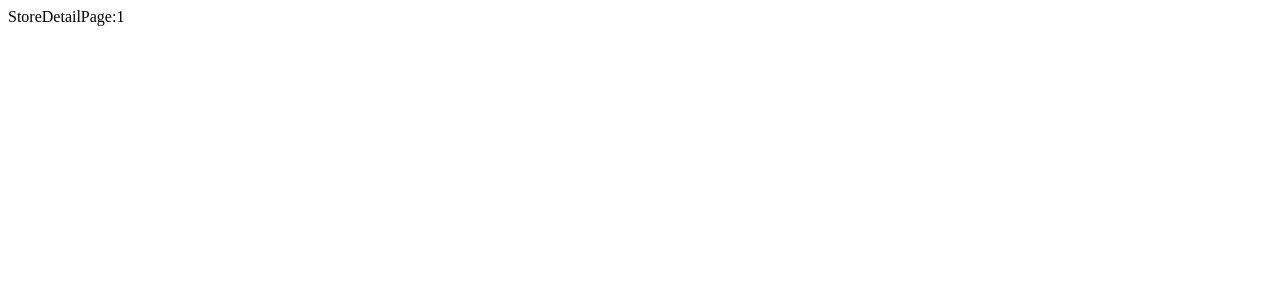
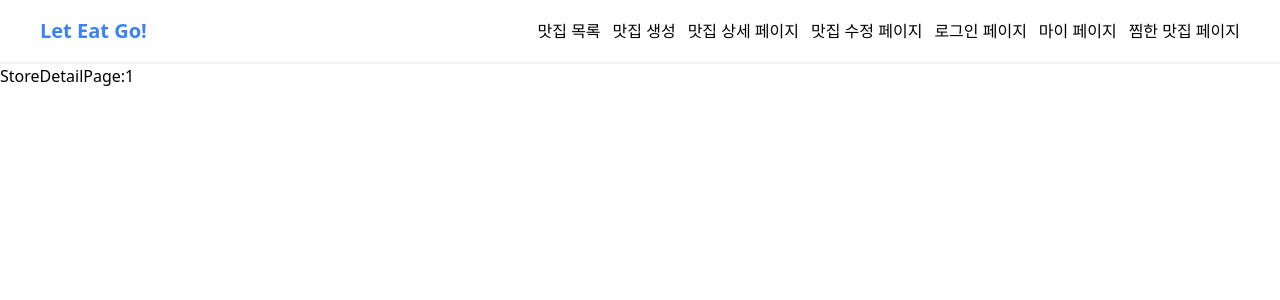
Before and after one commit to strongerDeer/let-eat-go, a Next.js app: page /stores/1 in a window 1280 px wide. Shown: the top 300 px of the page. Built offline with nearby package versions, Linux system fonts and the light colour scheme.

Commit message:
✨ Feat: Header 작업 및 카카오 지도 연동

```diff
--- a/package.json
+++ b/package.json
@@ -11,7 +11,8 @@
   "dependencies": {
     "react": "^18",
     "react-dom": "^18",
-    "next": "14.0.4"
+    "next": "14.0.4",
+    "react-icons": "^4.12.0"
   },
   "devDependencies": {
     "typescript": "^5",
--- /dev/null
+++ b/src/components/Map.tsx
@@ -0,0 +1,34 @@
+/* global kakao */
+
+import Script from 'next/script';
+
+declare global {
+  interface Window {
+    kakao: any;
+  }
+}
+export default function Map() {
+  const loadKakaoMap = () => {
+    //kakao map 로드
+    window.kakao.maps.load(() => {
+      var container = document.getElementById('map');
+      var options = {
+        center: new window.kakao.maps.LatLng(33.450701, 126.570667), //지도의 중심좌표.
+        level: 3, //지도의 레벨(확대, 축소 정도)
+      };
+      var map = new window.kakao.maps.Map(container, options);
+    });
+  };
+
+  return (
+    <>
+      <Script
+        strategy="afterInteractive"
+        type="text/javascript"
+        src={`//dapi.kakao.com/v2/maps/sdk.js?appkey=${process.env.NEXT_PUBLIC_KAKAO_MAP_CLIENT}&autoload=false`}
+        onReady={loadKakaoMap}
+      />
+      <div id="map" className="w-full h-screen bg-slate-50"></div>
+    </>
+  );
+}
--- /dev/null
+++ b/src/components/layouts/Header.module.css
@@ -0,0 +1,21 @@
+.header {
+  @apply
+  flex
+  justify-between
+  items-center
+
+  w-full
+  h-16
+  py-3
+  px-10
+
+  fixed top-0
+
+  border-b-2 border-b-gray-100
+
+  bg-white dark:bg-black
+}
+
+.logo{
+  @apply text-xl text-blue-500 font-[700]
+}
--- /dev/null
+++ b/src/components/layouts/Header.tsx
@@ -0,0 +1,15 @@
+import Link from 'next/link';
+import Nav from './Nav';
+
+import styles from './Header.module.css';
+
+export default function Header() {
+  return (
+    <header className={styles.header}>
+      <h1 className={styles.logo}>
+        <Link href="/">Let Eat Go!</Link>
+      </h1>
+      <Nav />
+    </header>
+  );
+}
--- /dev/null
+++ b/src/components/layouts/Nav.tsx
@@ -0,0 +1,63 @@
+import Link from 'next/link';
+import { useState } from 'react';
+import { FiMenu, FiX } from 'react-icons/fi';
+
+function MobileNav() {
+  const [isOpen, setIsOpen] = useState(false);
+  return (
+    <>
+      <button type="button">
+        {isOpen ? (
+          <>
+            <FiX /> 메뉴 닫기
+          </>
+        ) : (
+          <>
+            <FiMenu />
+            메뉴 열기
+          </>
+        )}
+      </button>
+
+      {isOpen && <NavList />}
+    </>
+  );
+}
+
+interface NavListProps {
+  className?: string;
+}
+const NavList = ({ className }: NavListProps) => {
+  return (
+    <nav>
+      <ul className={className}>
+        <li>
+          <Link href="/stores">맛집 목록</Link>
+        </li>
+        <li>
+          <Link href="/stores/new">맛집 생성</Link>
+        </li>
+        <li>
+          <Link href="/stores/1">맛집 상세 페이지</Link>
+        </li>
+        <li>
+          <Link href="/stores/1/edit">맛집 수정 페이지</Link>
+        </li>
+        <li>
+          <Link href="/users/login">로그인 페이지</Link>
+        </li>
+        <li>
+          <Link href="/users/mypage">마이 페이지</Link>
+        </li>
+        <li>
+          <Link href="/users/likes">찜한 맛집 페이지</Link>
+        </li>
+      </ul>
+    </nav>
+  );
+};
+
+export default function Nav() {
+  const [isPC, setIsPC] = useState(true);
+  return <>{isPC ? <NavList className="flex gap-3" /> : <MobileNav />}</>;
+}
--- /dev/null
+++ b/src/components/layouts/index.tsx
@@ -0,0 +1,16 @@
+import { ReactNode } from 'react';
+
+import Header from './Header';
+
+interface LayoutProps {
+  children: ReactNode;
+}
+
+export default function Layout({ children }: LayoutProps) {
+  return (
+    <>
+      <Header />
+      {children}
+    </>
+  );
+}
--- a/src/pages/_app.tsx
+++ b/src/pages/_app.tsx
@@ -1,6 +1,13 @@
-// import '@/styles/globals.css'
 import type { AppProps } from 'next/app';
 
+import '@/styles/globals.css';
+
+import Layout from '@/components/layouts';
+
 export default function App({ Component, pageProps }: AppProps) {
-  return <Component {...pageProps} />;
+  return (
+    <Layout>
+      <Component {...pageProps} />
+    </Layout>
+  );
 }
--- a/src/pages/index.tsx
+++ b/src/pages/index.tsx
@@ -1,32 +1,9 @@
-import Link from 'next/link';
+import Map from '@/components/Map';
 
 export default function Home() {
   return (
-    <div>
-      <h1>Home</h1>
-      <ul>
-        <li>
-          <Link href="/stores">맛집 목록</Link>
-        </li>
-        <li>
-          <Link href="/stores/new">맛집 생성</Link>
-        </li>
-        <li>
-          <Link href="/stores/1">맛집 상세 페이지</Link>
-        </li>
-        <li>
-          <Link href="/stores/1/edit">맛집 수정 페이지</Link>
-        </li>
-        <li>
-          <Link href="/users/login">로그인 페이지</Link>
-        </li>
-        <li>
-          <Link href="/users/mypage">마이 페이지</Link>
-        </li>
-        <li>
-          <Link href="/users/likes">찜한 맛집 페이지</Link>
-        </li>
-      </ul>
-    </div>
+    <>
+      <Map />
+    </>
   );
 }
--- a/src/styles/globals.css
+++ b/src/styles/globals.css
@@ -2,26 +2,7 @@
 @tailwind components;
 @tailwind utilities;
 
-:root {
-  --foreground-rgb: 0, 0, 0;
-  --background-start-rgb: 214, 219, 220;
-  --background-end-rgb: 255, 255, 255;
+body{
+  @apply pt-16;
+  height: 200vh;
 }
-
-@media (prefers-color-scheme: dark) {
-  :root {
-    --foreground-rgb: 255, 255, 255;
-    --background-start-rgb: 0, 0, 0;
-    --background-end-rgb: 0, 0, 0;
-  }
-}
-
-body {
-  color: rgb(var(--foreground-rgb));
-  background: linear-gradient(
-      to bottom,
-      transparent,
-      rgb(var(--background-end-rgb))
-    )
-    rgb(var(--background-start-rgb));
-}
```
Also changed, not shown: 2 other files (tests, documents, lock files or other folders).
